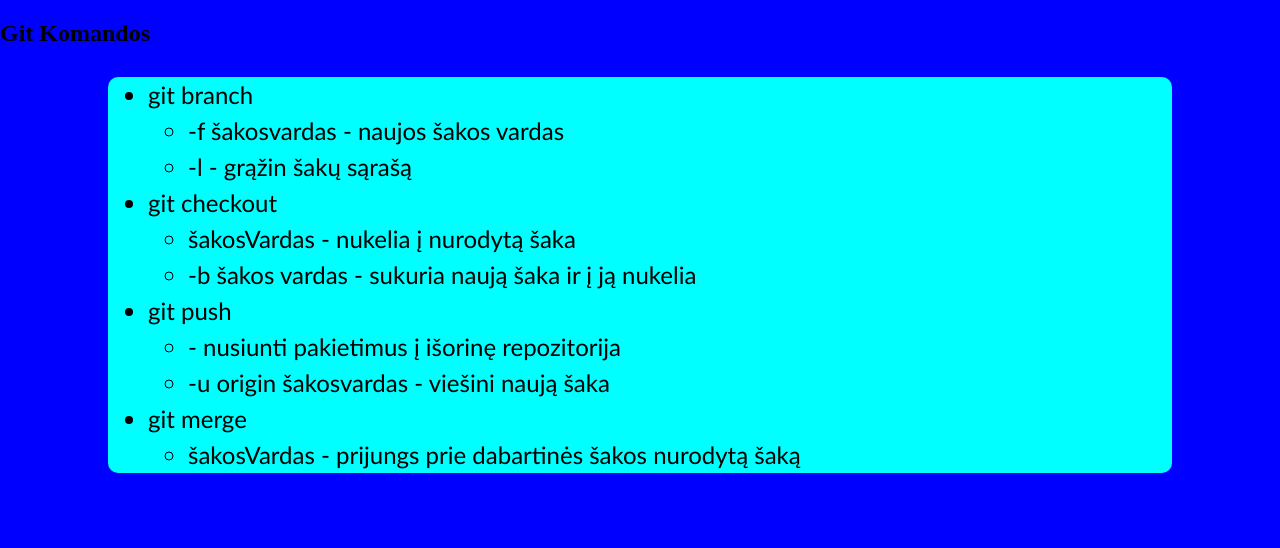
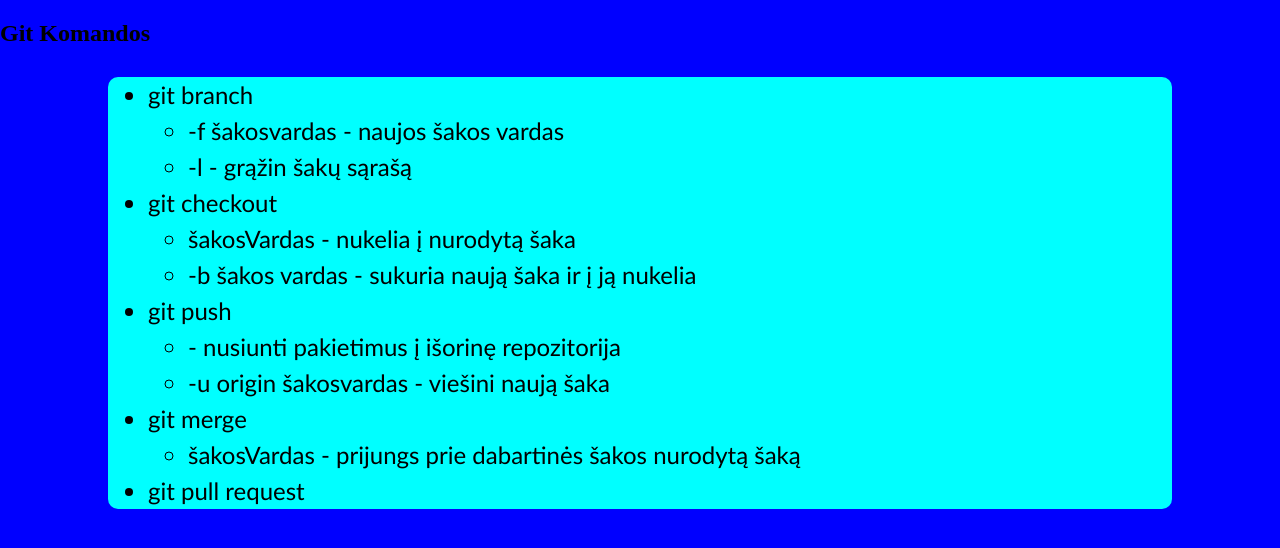
Before and after one commit to LaurynasMaz/fluffy-octo-carnival, a plain HTML site: page index.html in a window 1280 px wide. Drawn offline with Linux system fonts and the light colour scheme.

Commit message:
pull req

```diff
--- a/index.html
+++ b/index.html
@@ -35,7 +35,9 @@
           <li>šakosVardas - prijungs prie dabartinės šakos nurodytą šaką</li>
         </ul>
       </li>
+      <li>git pull request</li>
     </ul>
+
   </section>
 </body>
 </html>
```
